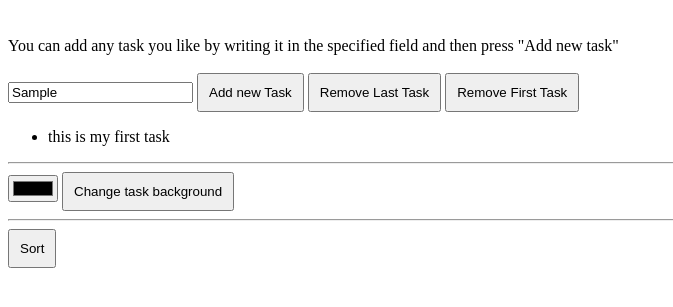
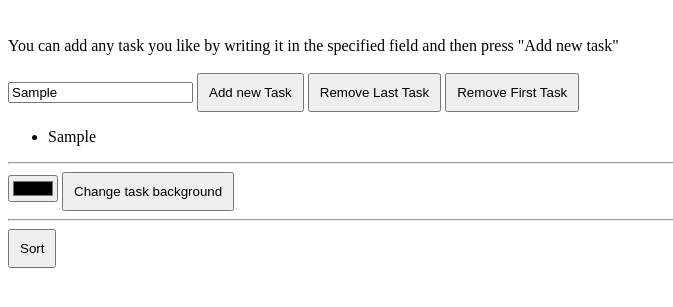
Before and after one commit to annoinspace/EPICODE-U1-D13-Assignment, a plain HTML site: page index.html in a window 1280 px wide. Both pictures are taken after typing "Sample" into the empty fields and a click on the button "Add new Task". Shown: the part 61-368 px from the top of the page, without its empty margins (0-673 px from the left). Drawn offline with Linux system fonts and the light colour scheme.

Commit message:
ex 5
button functionality added

```diff
--- a/index.html
+++ b/index.html
@@ -89,15 +89,14 @@ The user should be able to see the list of tasks, add new ones, delete existing
                 - Use the document.createElement to create the new List Item
                 - Append the LI child to the UL
             */
-      let newTask = function () {
       let UL = document.getElementById("myTaskList")
+
+      let addNewTask = function (content) {
         let newLI = document.createElement("li")
+        let newListContent = document.getElementById("newTask").value
         newLI.appendChild(document.createTextNode(newListContent))
         UL.appendChild(newLI)
       }
-
-      let newListContent = "this is my first task"
-      newTask()
 
       /* EXERCISE 6:
                 Create a function "removeLast" which removes the last item from the task list
```
Lines whose indentation alone changed are shown as unchanged.
